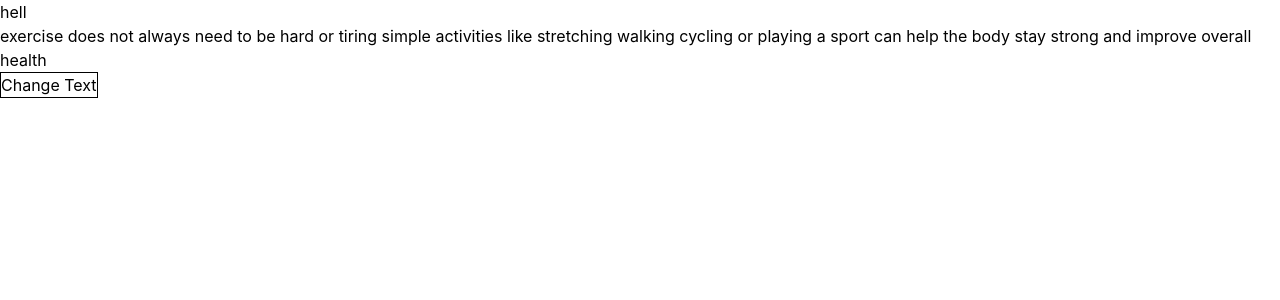
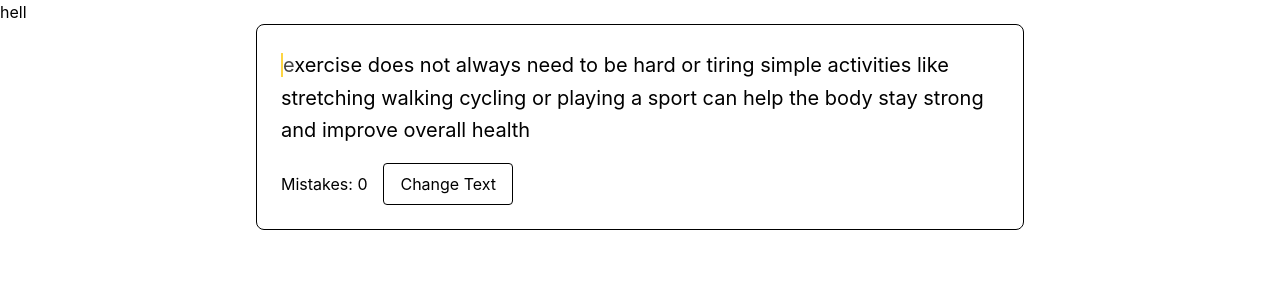
Before and after one commit to Nithesh1029/Type, a React app in the folder frontend/: page / in a window 1280 px wide. Shown: the top 300 px of the page. Built offline with nearby package versions, Linux system fonts and the light colour scheme; the HTML template or start-up script is replaced by a standard one.

Commit message:
added the typing area

```diff
--- a/frontend/src/components/TypingArea.jsx
+++ b/frontend/src/components/TypingArea.jsx
@@ -1,30 +1,105 @@
-import React, { useState } from 'react'
-import { paragraphs } from '../data/paragraphs';
+import React, { useEffect, useRef, useState } from "react";
+import { paragraphs } from "../data/paragraphs";
+
 const TypingArea = () => {
-    const getRandomId=()=>{
-        return paragraphs[Math.floor(Math.random()*paragraphs.length)].id;
-    }
-    const [ranNum,setRanNum]=useState(getRandomId);
+  const getRandomPara = () => {
+    return paragraphs[Math.floor(Math.random() * paragraphs.length)];
+  };
 
-    const randomNum=()=>{
-        setRanNum(getRandomId());
-    }
+  const [currentPara, setCurrentPara] = useState(() => getRandomPara());
+  const [typedChara, setTypedChara] = useState([]);
+  const [mistake, setMistake] = useState(0);
+  const [currentIndex, setCurrentIndex] = useState(0);
 
+  const inputRef = useRef(null);
 
-        console.log(ranNum);
-        const para=paragraphs.find(p=>p.id===ranNum);
+  const changeCurrentPara = () => {
+    let newPara;
 
+    do {
+      newPara = getRandomPara();
+    } while (newPara.id === currentPara.id);
+
+    setCurrentPara(newPara);
+    setTypedChara([]);
+    setCurrentIndex(0);
+    setMistake(0);
+
+    inputRef.current?.focus();
+  };
+
+  useEffect(() => {
+    const handleKeyDown = (e) => {
+      if (e.key === "Backspace") {
+        setTypedChara((prev) => prev.slice(0, -1));
+        setCurrentIndex((prev) => Math.max(prev - 1, 0));
+        return;
+      }
+
+      if (e.key.length !== 1) return;
+
+      if (currentIndex >= currentPara.text.length) return;
+
+      setTypedChara((prev) => [...prev, e.key]);
+
+      if (e.key !== currentPara.text[currentIndex]) {
+        setMistake((prev) => prev + 1);
+      }
+
+      setCurrentIndex((prev) => prev + 1);
+    };
+
+    window.addEventListener("keydown", handleKeyDown);
+
+    return () => {
+      window.removeEventListener("keydown", handleKeyDown);
+    };
+  }, [currentIndex, currentPara]);
 
   return (
-    <div>
-      {para &&(
-        <div>
-            <h4>{para.text}</h4>
-        </div>
-      )}
-      <button onClick={randomNum} className='border'>Change Text</button>
+    <div
+      onClick={() => inputRef.current?.focus()}
+      className="max-w-3xl mx-auto p-6 border rounded-lg cursor-text"
+    >
+      <div className="text-xl leading-relaxed">
+        {currentPara.text.split("").map((char, index) => {
+          let className = "";
+
+          if (index < typedChara.length) {
+            className =
+              typedChara[index] === char ? "text-green-500" : "text-red-500";
+          }
+
+          if (index === currentIndex) {
+            className += " border-l-2 border-yellow-400 animate-pulse";
+          }
+
+          return (
+            <span className={className} key={index}>
+              {char}
+            </span>
+          );
+        })}
+      </div>
+
+      <input
+        ref={inputRef}
+        className="absolute opacity-0"
+        autoFocus
+      />
+
+      <div className="mt-4 flex items-center gap-4">
+        <p>Mistakes: {mistake}</p>
+
+        <button
+          onClick={changeCurrentPara}
+          className="border px-4 py-2 rounded"
+        >
+          Change Text
+        </button>
+      </div>
     </div>
-  )
-}
+  );
+};
 
-export default TypingArea
+export default TypingArea;
```
